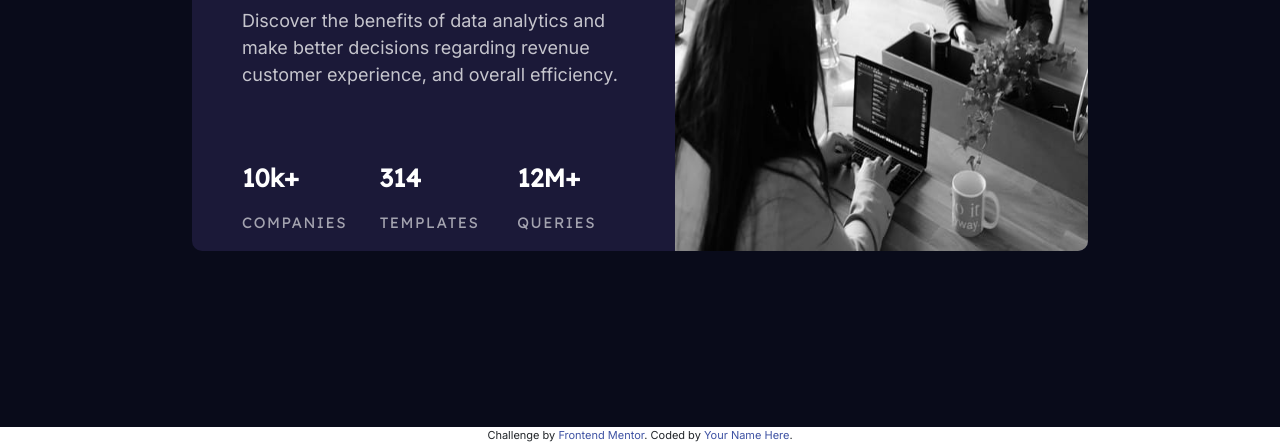
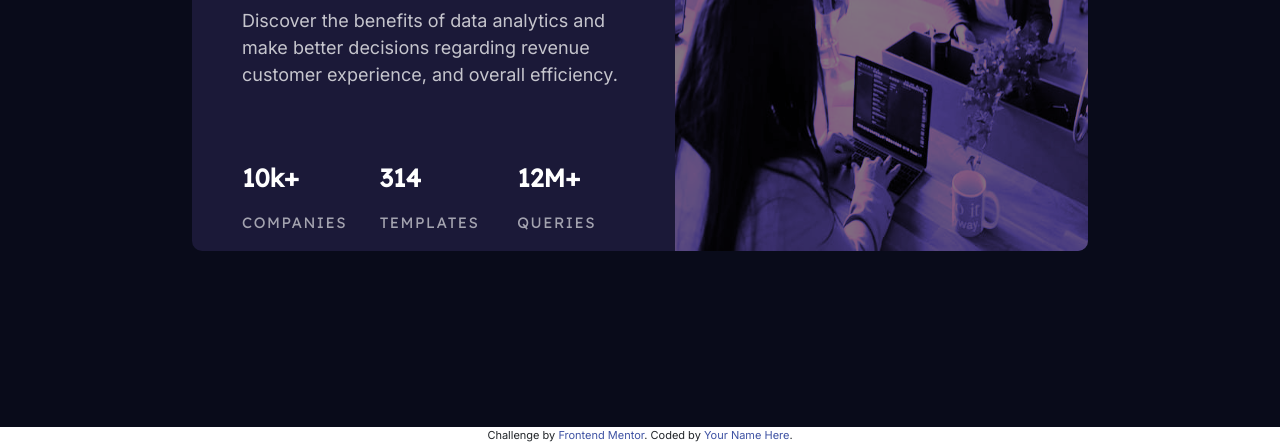
Before and after one commit to jessicarosier/stats-preview-card, a plain HTML site: page index.html in a window 1280 px wide. Shown: the part 373-817 px from the top of the page. Drawn offline with nearby package versions, Linux system fonts and the light colour scheme.

Commit message:
adjusted image hue

```diff
--- a/css/style.css
+++ b/css/style.css
@@ -74,11 +74,13 @@ span {
 }
 
 .right-side {
-padding: 0;
+    padding: 0;
+
 }
 
 
 .right-side img {
     border-top-right-radius: 10px;
     border-bottom-right-radius: 10px;
+    filter: sepia(100%) saturate(400%) hue-rotate(210deg) brightness(50%);
 }
```
